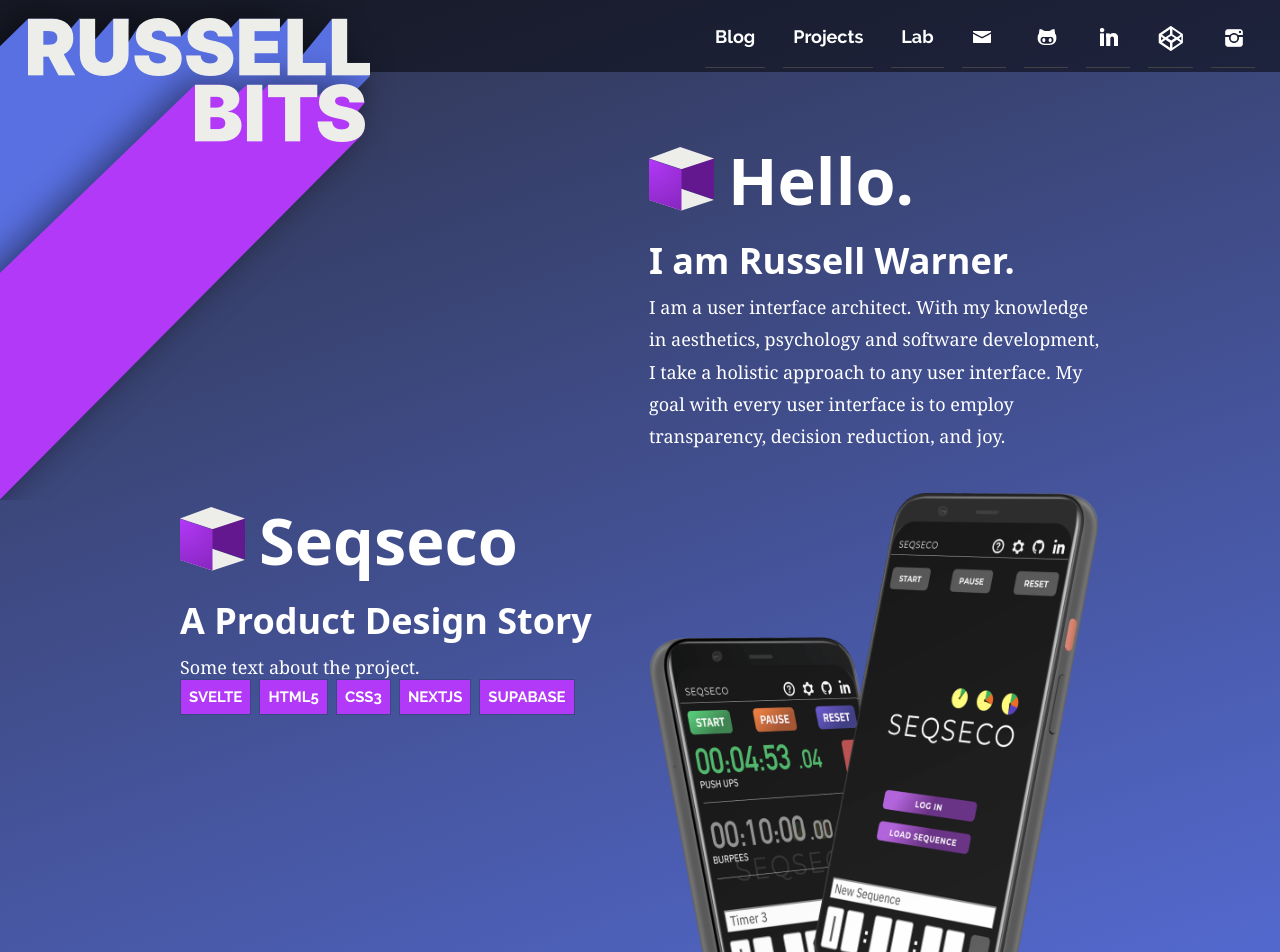
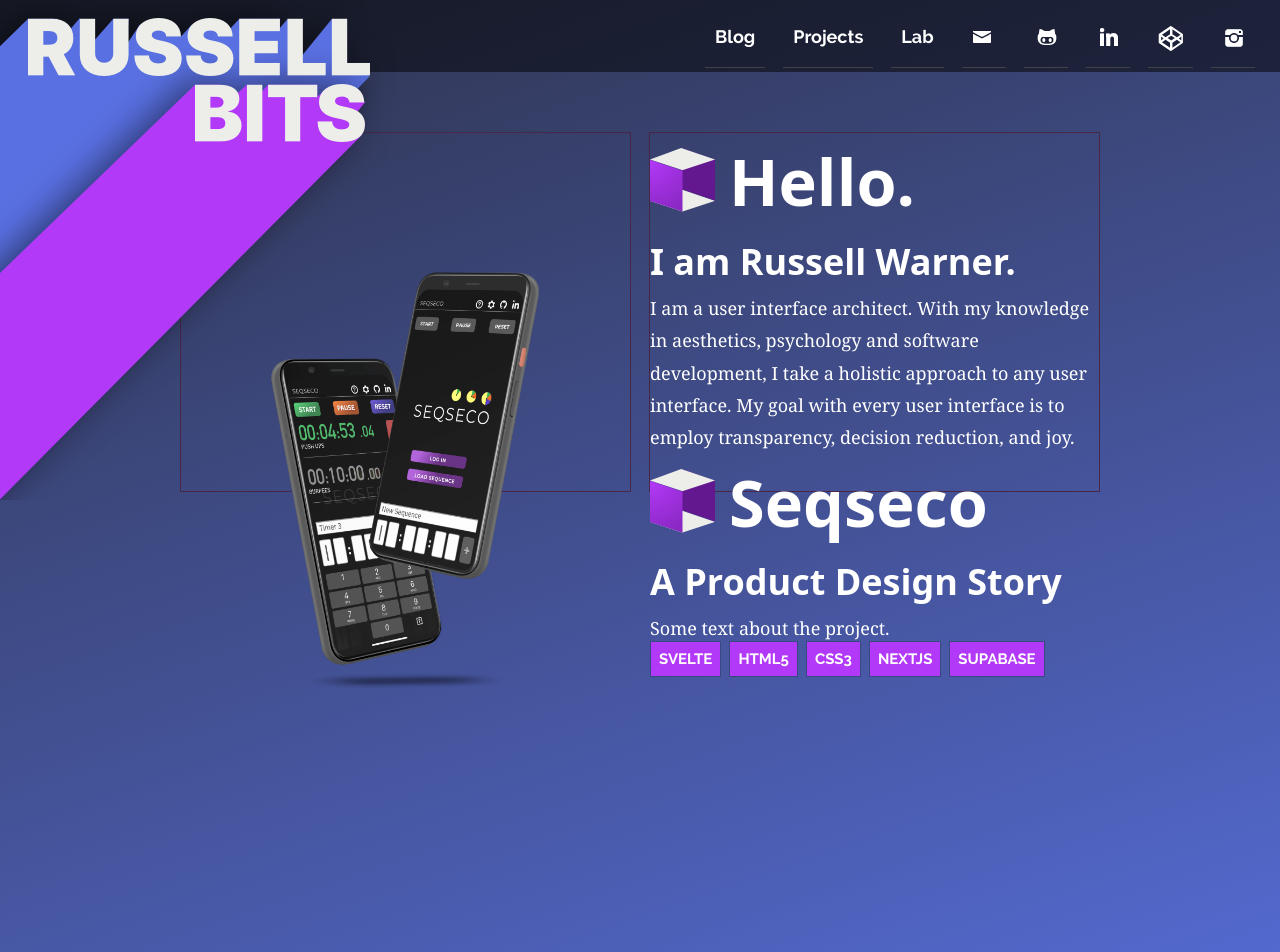
Before and after one commit to russellbits/russellbits.com, a SvelteKit app: page / in a window 1280 px wide. Shown: the top 952 px of the page. Built offline with nearby package versions, Linux system fonts and the light colour scheme.

Commit message:
Design: adjustments to front page layout.

```diff
--- a/src/routes/+page.svelte
+++ b/src/routes/+page.svelte
@@ -3,7 +3,17 @@
 </script>
 
 <main>
-	<div class="column wide-left" />
+	<div class="column wide-left">
+		<figure class="front-page-image">
+			<img
+				src="/images/projects/seqseco-project-display.png"
+				width="1200"
+				height="1697"
+				alt="Project Seqseco on iphone"
+			/>
+		</figure>
+	</div>
+
 	<div class="column wide-right">
 		<h1 class="intro">
 			<img src="/images/cube-mauve-large.png" width="65" height="65" alt="Mauve Cube" />Hello.
@@ -14,9 +24,7 @@
 			development, I take a holistic approach to any user interface. My goal with every user
 			interface is to employ transparency, decision reduction, and joy.<!--You can read about interface architecture philsophy here.-->
 		</p>
-	</div>
 
-	<div class="column wide-left">
 		<h1>
 			<img src="/images/cube-mauve-large.png" width="65" height="65" alt="Mauve Cube" />Seqseco
 		</h1>
@@ -27,15 +35,6 @@
 				name="Supabase"
 			/>
 		</div>
-	</div>
-
-	<div class="column wide-right">
-		<img
-			src="/images/projects/seqseco-project-display.png"
-			width="1200"
-			height="1697"
-			alt="Project Seqseco on iphone"
-		/>
 	</div>
 </main>
 
@@ -52,6 +51,7 @@
 		text-align: left;
 	}
 	.column {
+		border: 1px solid rgba(70, 40, 70, 1);
 	}
 	.wide-left {
 		grid-column-start: 1;
@@ -60,6 +60,9 @@
 	.wide-right {
 		grid-column-start: 3;
 		grid-column-end: 5;
+	}
+	.front-page-image {
+		transform: scale(0.6);
 	}
 
 	@media screen and (max-width: 740px) {
```
